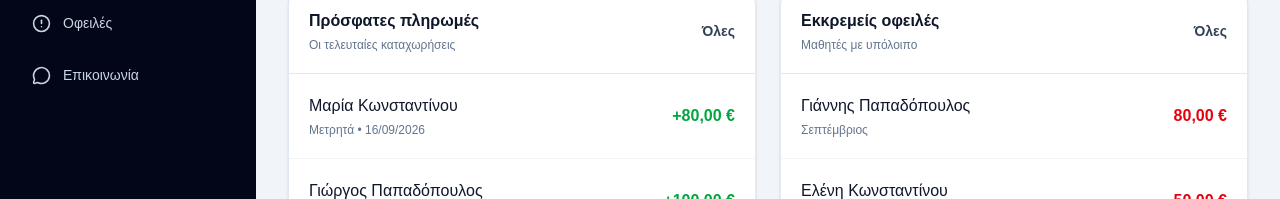
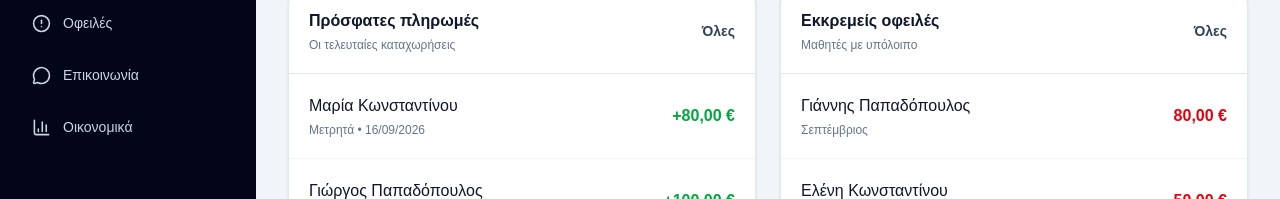
Before and after one commit to LabDimitris-ship-it/study-center-manager, a Next.js app: page / in a window 1280 px wide. Shown: the part 324-523 px from the top of the page. Built offline with nearby package versions, Linux system fonts and the light colour scheme; sample sign-in values are in the browser's storage.

Commit message:
Add finance to dashboard sidebar

```diff
--- a/app/page.tsx
+++ b/app/page.tsx
@@ -145,10 +145,19 @@ export default function Home() {
 
             <a
               href="/communication"
-              className="flex items-center gap-3 rounded-xl px-4 py-3 text-sm text-slate-300 transition hover:bg-white/10"
+              className="mb-2 flex items-center gap-3 rounded-xl px-4 py-3 text-sm text-slate-300 transition hover:bg-white/10"
             >
               <MessageCircle size={19} />
               Επικοινωνία
+            </a>
+
+            {/* ΟΙΚΟΝΟΜΙΚΑ */}
+            <a
+              href="/finance"
+              className="flex items-center gap-3 rounded-xl px-4 py-3 text-sm text-slate-300 transition hover:bg-white/10"
+            >
+              <BarChart3 size={19} />
+              Οικονομικά
             </a>
 
           </nav>
@@ -261,18 +270,20 @@ export default function Home() {
                 <a
                   href="/communication"
                   onClick={closeMenu}
-                  className="flex items-center gap-4 rounded-xl px-4 py-4 text-base text-slate-300 transition hover:bg-white/10"
+                  className="mb-2 flex items-center gap-4 rounded-xl px-4 py-4 text-base text-slate-300 transition hover:bg-white/10"
                 >
                   <MessageCircle size={21} />
                   Επικοινωνία
                 </a>
+
                 <a
-  href="/finance"
-  className="flex items-center gap-3 rounded-xl px-4 py-3 text-sm font-medium text-slate-300 transition hover:bg-white/10 hover:text-white"
->
-  <BarChart3 size={19} />
-  Οικονομικά
-</a>
+                  href="/finance"
+                  onClick={closeMenu}
+                  className="flex items-center gap-4 rounded-xl px-4 py-4 text-base text-slate-300 transition hover:bg-white/10"
+                >
+                  <BarChart3 size={21} />
+                  Οικονομικά
+                </a>
 
               </nav>
 
```
